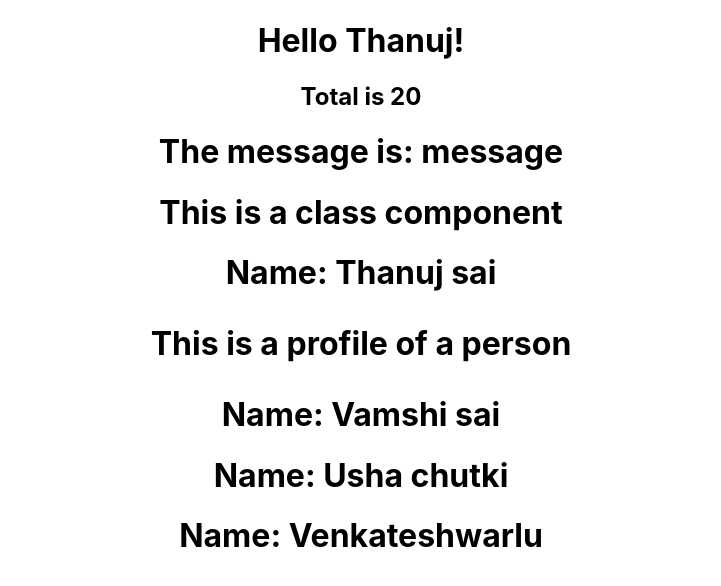
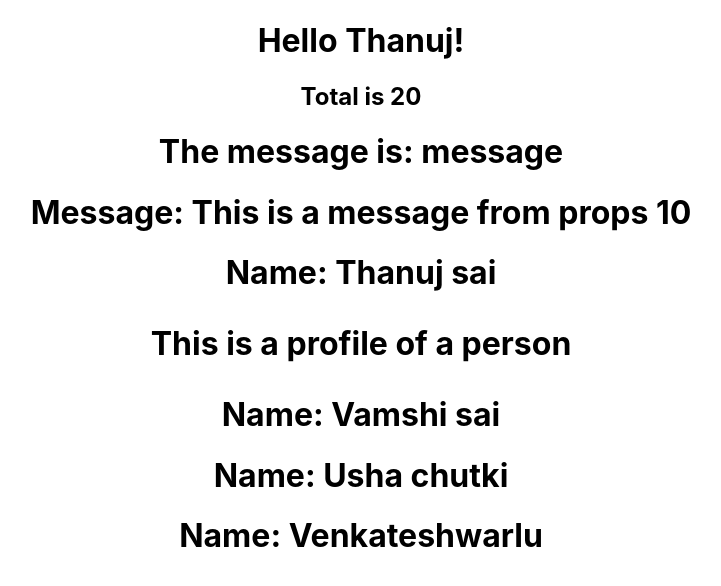
Before and after one commit to Thanujsai/reactjs, a React (Create React App) app: page / in a window 1280 px wide. Shown: the top 586 px of the page, without its empty margins (279-1000 px from the left). Built offline with nearby package versions, Linux system fonts and the light colour scheme.

Commit message:
props in class component

```diff
--- a/package.json
+++ b/package.json
@@ -8,7 +8,7 @@
     "@testing-library/user-event": "^13.5.0",
     "react": "^18.2.0",
     "react-dom": "^18.2.0",
-    "react-scripts": "5.0.1",
+    "react-scripts": "^5.0.1",
     "web-vitals": "^2.1.4"
   },
   "scripts": {
--- a/src/App.js
+++ b/src/App.js
@@ -8,7 +8,7 @@
   return (
     <div className="App">
       <Hello/>
-      <Message/>
+      <Message messageCode="10" messageContent="This is a message from props"/>
       <Profile name="Thanuj" lastName="sai">{/*this value(Thanuj) gets passed as props*/}
       <p>This is a profile of a person</p>
       </Profile>
--- a/src/components/Message.js
+++ b/src/components/Message.js
@@ -3,7 +3,7 @@
 //class component
 class Message extends Component{//message class is a react component now
     render() {
-        return <h1>This is a class component</h1>//this is jsx i.e. javascript xml, we can write javascript here
+        return <h1>Message: {this.props.messageContent} {this.props.messageCode}</h1>//this is jsx i.e. javascript xml, we can write javascript here
     }
 }
 
```
Also changed, not shown: 1 other file (tests, documents, lock files or other folders).
